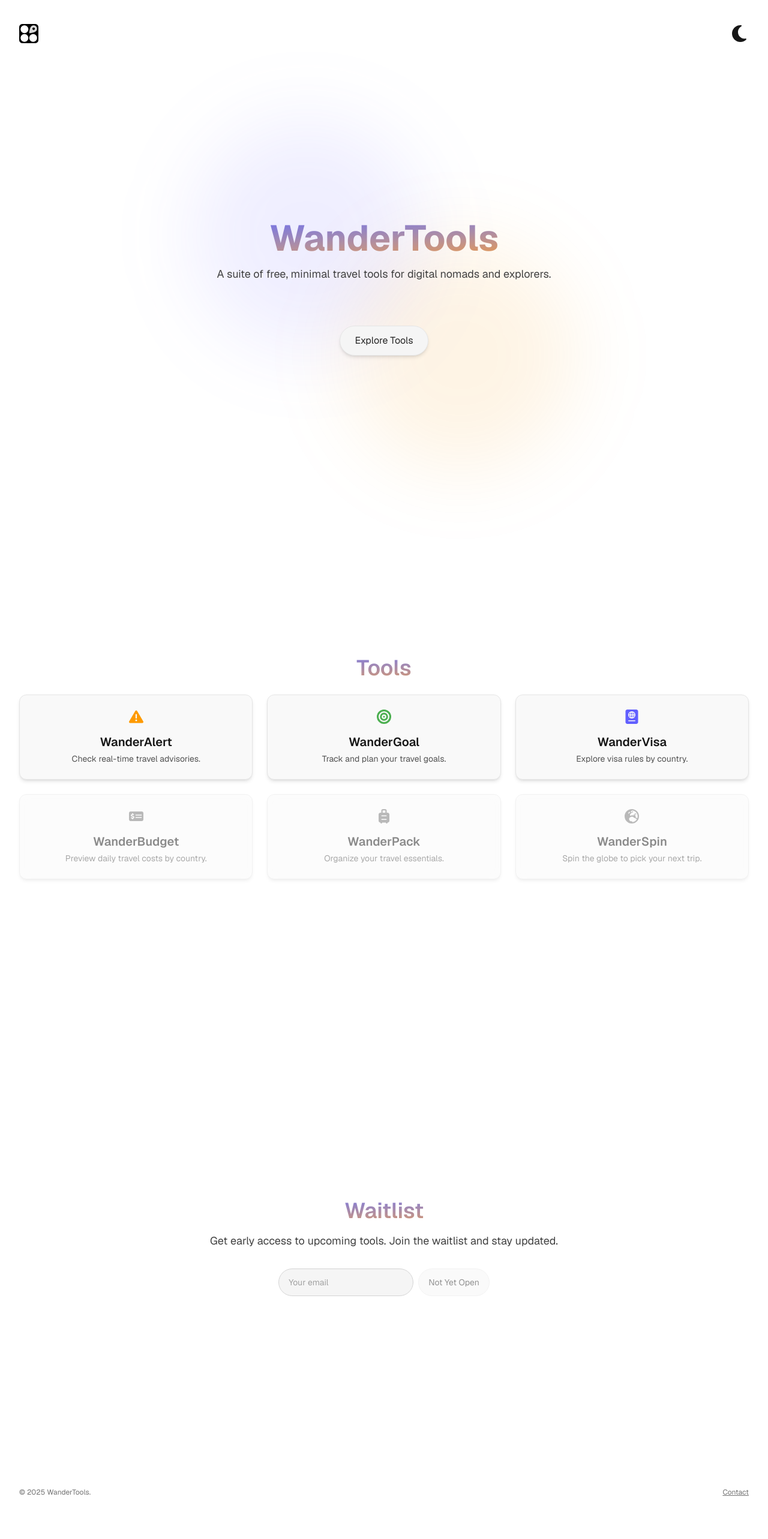
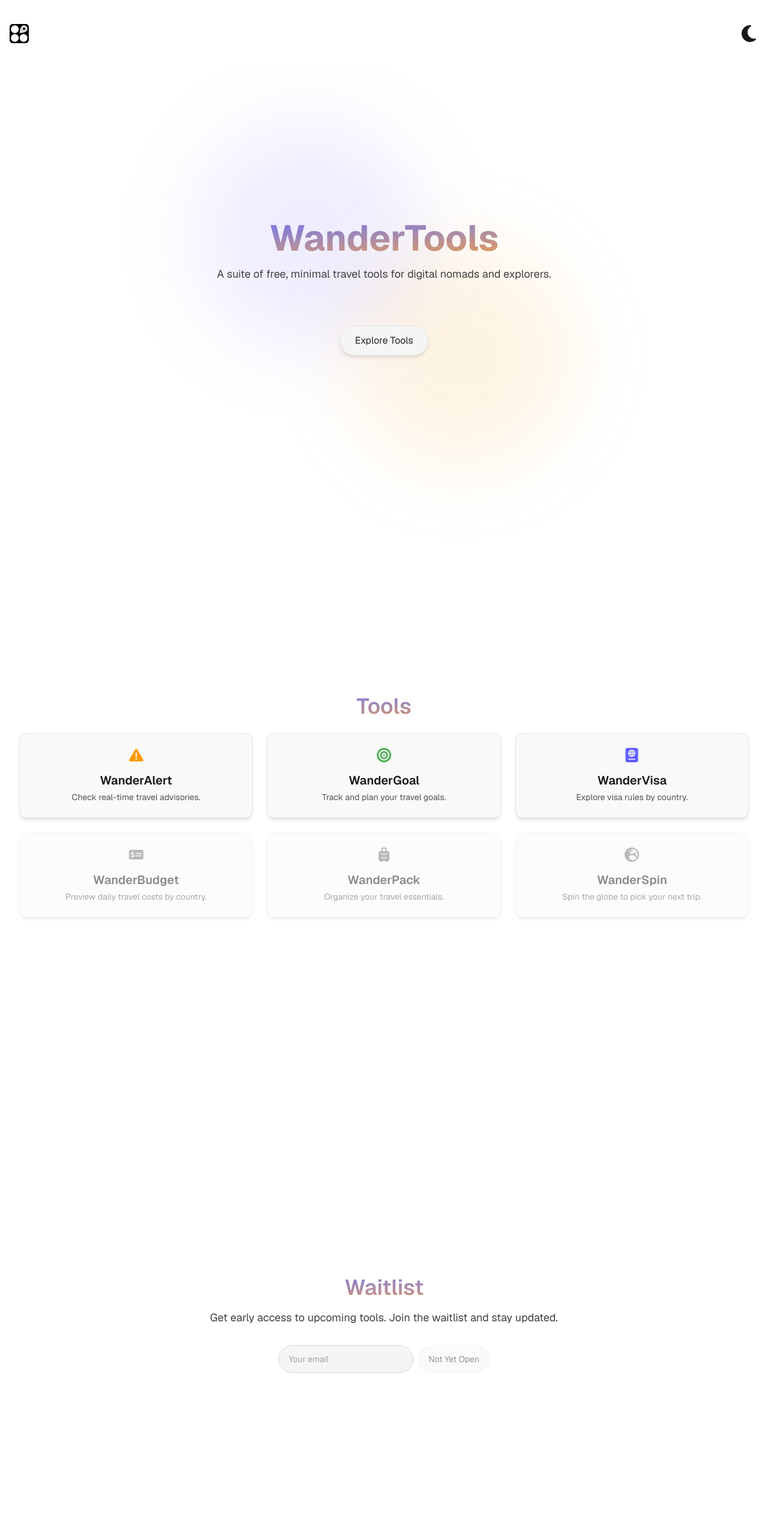
Before and after one commit to afigard/wandertools, a Next.js app: page / in a window 1280 px wide. Shown: the top 2566 px of the page at 60% size. Before the commit the page ends 2528 px from the top, so only its background shows below. Built offline with nearby package versions, Linux system fonts and the light colour scheme.

Commit message:
✨ Sticky header

```diff
--- a/app/page.tsx
+++ b/app/page.tsx
@@ -86,8 +86,8 @@ export default function Home() {
   }, [dark]);
 
   return (
-    <main className="min-h-dvh flex flex-col px-4 py-6 sm:py-8">
-      <header className="flex justify-between items-center w-full max-w-7xl mx-auto px-2 sm:px-4 sm:py-2">
+    <>
+      <header className="sticky top-0 z-50 bg-[var(--background)]/50 backdrop-blur-sm flex justify-between items-center w-full max-w-7xl mx-auto px-6 py-6 sm:px-4 sm:py-10">
         <Image
           src={dark ? "/logo-dark.png" : "/logo-light.png"}
           alt="WanderTools Logo"
@@ -107,6 +107,7 @@ export default function Home() {
         </button>
       </header>
 
+      <main className="min-h-dvh flex flex-col px-4 py-6 sm:py-8">
         <section
           id="hero"
           className="flex flex-col items-center justify-center flex-grow text-center min-h-screen"
@@ -130,7 +131,7 @@ export default function Home() {
             </p>
             <Link
               href="#tools"
-            className={`z-10 inline-block mt-4 sm:mt-6 px-6 py-3 rounded-full text-sm sm:text-base shadow-md border ${
+              className={`z-10 inline-block mt-4 sm:mt-6 mb-32 px-6 py-3 rounded-full text-sm sm:text-base shadow-md border ${
                 dark
                   ? "border-neutral-800 bg-neutral-900 hover:bg-neutral-800 text-neutral-200"
                   : "border-neutral-200 bg-neutral-100 hover:bg-neutral-200 text-neutral-800"
@@ -198,7 +199,7 @@ export default function Home() {
             viewport={{ once: true }}
             className="w-full"
           >
-          <h2 className="text-3xl sm:text-4xl font-semibold mb-4 text-center bg-gradient-to-br from-indigo-500 to-amber-500 text-transparent bg-clip-text">
+            <h2 className="text-3xl sm:text-4xl font-semibold mb-4 mt-32 text-center bg-gradient-to-br from-indigo-500 to-amber-500 text-transparent bg-clip-text">
               Waitlist
             </h2>
             <p
@@ -238,8 +239,9 @@ export default function Home() {
             </form>
           </motion.div>
         </section>
+      </main>
 
-      <footer className="flex justify-between items-center text-xs text-neutral-500 px-4 max-w-7xl mx-auto w-full">
+      <footer className="flex justify-between items-center text-xs text-neutral-500 px-8 py-6 sm:px-4 sm:py-8 max-w-7xl mx-auto w-full">
         <span>© {new Date().getFullYear()} WanderTools.</span>
         <a
           href="https://instagram.com/ad.fgrd"
@@ -249,6 +251,6 @@ export default function Home() {
           Contact
         </a>
       </footer>
-    </main>
+    </>
   );
 }
```
Lines whose indentation alone changed are shown as unchanged.
